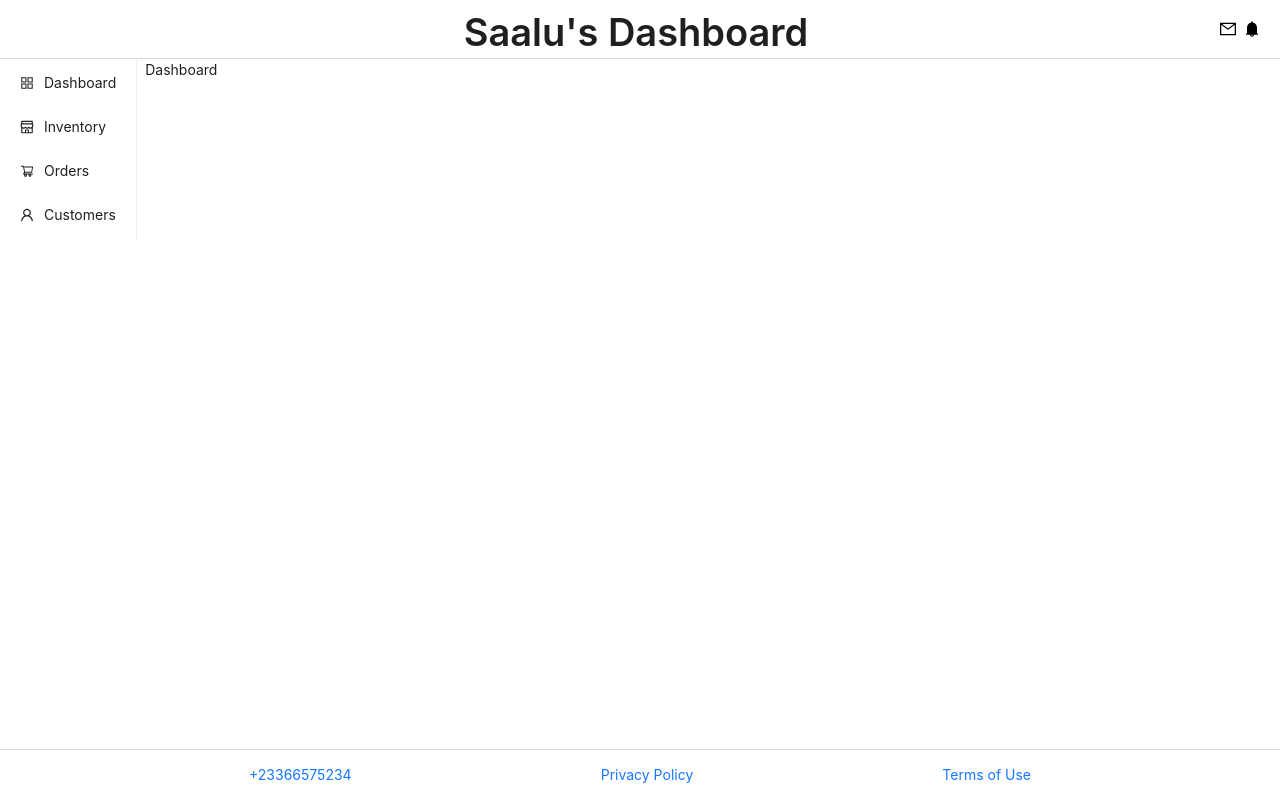
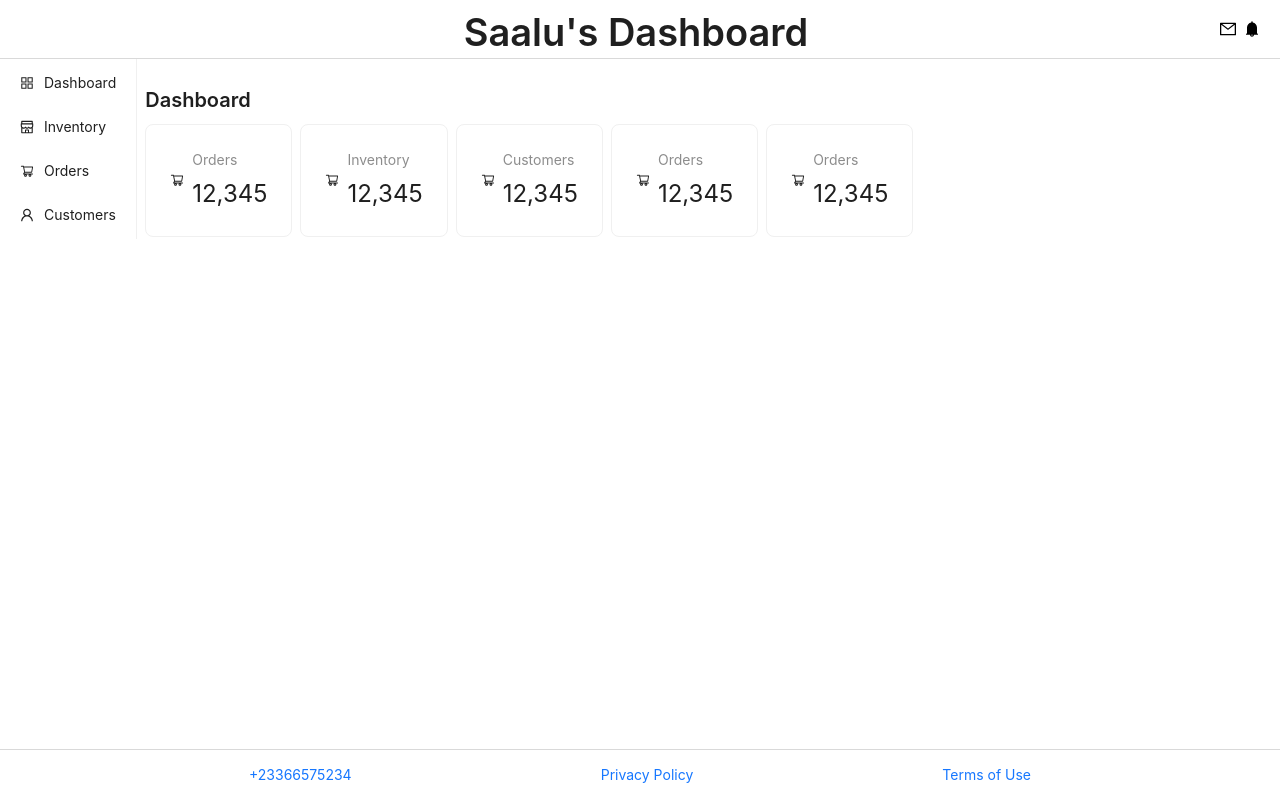
Before and after one commit to Saalu/Admin_Dashboard, a React (Create React App) app: page / in a window 1280 px wide. Built offline with nearby package versions, Linux system fonts and the light colour scheme.

Commit message:
Dashboard elements

```diff
--- a/src/pages/Customers/index.js
+++ b/src/pages/Customers/index.js
@@ -1,10 +1,11 @@
-import { Typography } from "antd";
 import React from "react";
+import { Typography, Space, Card, Statistic } from "antd";
+import { ShoppingCartOutlined } from "@ant-design/icons";
 
 function Customers() {
   return (
     <div>
-      <Typography.Text>Customers</Typography.Text>
+      <Typography.Text level={4}>Customers</Typography.Text>
     </div>
   );
 }
--- a/src/pages/Dashboard/index.js
+++ b/src/pages/Dashboard/index.js
@@ -1,12 +1,105 @@
-import { Typography } from "antd";
 import React from "react";
+import { Typography, Space, Card, Statistic } from "antd";
+import {
+  ShoppingOutlined,
+  ShoppingCartOutlined,
+  UserOutlined,
+  DollarCircleOutlined,
+} from "@ant-design/icons";
 
 function Dashboard() {
   return (
     <div>
-      <Typography.Text>Dashboard</Typography.Text>
+      <Typography.Title level={4}>Dashboard</Typography.Title>
+      <Space direction="horizontal">
+        <DashboardCard
+          title={"Orders"}
+          value={12345}
+          icon={
+            <ShoppingCartOutlined
+              style={{
+                color: "green",
+                backgroundColor: "rgba(0,255,0,0.25)",
+                borderRadius: 2,
+                fontSize: 24,
+                padding: 8,
+              }}
+            />
+          }
+        />
+        <DashboardCard
+          title={"Inventory"}
+          value={12345}
+          icon={
+            <ShoppingOutlined
+              style={{
+                color: "blue",
+                backgroundColor: "rgba(0,0,255,0.25)",
+                borderRadius: 2,
+                fontSize: 24,
+                padding: 8,
+              }}
+            />
+          }
+        />
+        <DashboardCard
+          title={"Customers"}
+          value={12345}
+          icon={
+            <UserOutlined
+              style={{
+                color: "green",
+                backgroundColor: "rgba(0,255,255,0.25)",
+                borderRadius: 2,
+                fontSize: 24,
+                padding: 8,
+              }}
+            />
+          }
+        />
+        <DashboardCard
+          title={"Orders"}
+          value={12345}
+          icon={
+            <DollarCircleOutlined
+              style={{
+                color: "green",
+                backgroundColor: "rgba(255,0,0,0.25)",
+                borderRadius: 2,
+                fontSize: 24,
+                padding: 8,
+              }}
+            />
+          }
+        />
+        <DashboardCard
+          title={"Orders"}
+          value={12345}
+          icon={
+            <DollarCircleOutlined
+              style={{
+                color: "red",
+                backgroundColor: "rgba(255,0,0,0.25)",
+                borderRadius: 2,
+                fontSize: 24,
+                padding: 8,
+              }}
+            />
+          }
+        />
+      </Space>
     </div>
   );
 }
 
+function DashboardCard({ title, value }) {
+  return (
+    <Card>
+      <Space direction="horizontal">
+        <ShoppingCartOutlined />
+        <Statistic title={title} value={value} />
+      </Space>
+    </Card>
+  );
+}
 export default Dashboard;
--- a/src/pages/Inventory/index.js
+++ b/src/pages/Inventory/index.js
@@ -4,7 +4,7 @@ import React from "react";
 function Inventory() {
   return (
     <div>
-      <Typography.Text>Inventory</Typography.Text>
+      <Typography.Text level={4}>Inventory</Typography.Text>
     </div>
   );
 }
--- a/src/pages/Orders/index.js
+++ b/src/pages/Orders/index.js
@@ -4,7 +4,7 @@ import React from "react";
 function Orders() {
   return (
     <div>
-      <Typography.Text>Orders</Typography.Text>
+      <Typography.Text level={4}>Orders</Typography.Text>
     </div>
   );
 }
```
